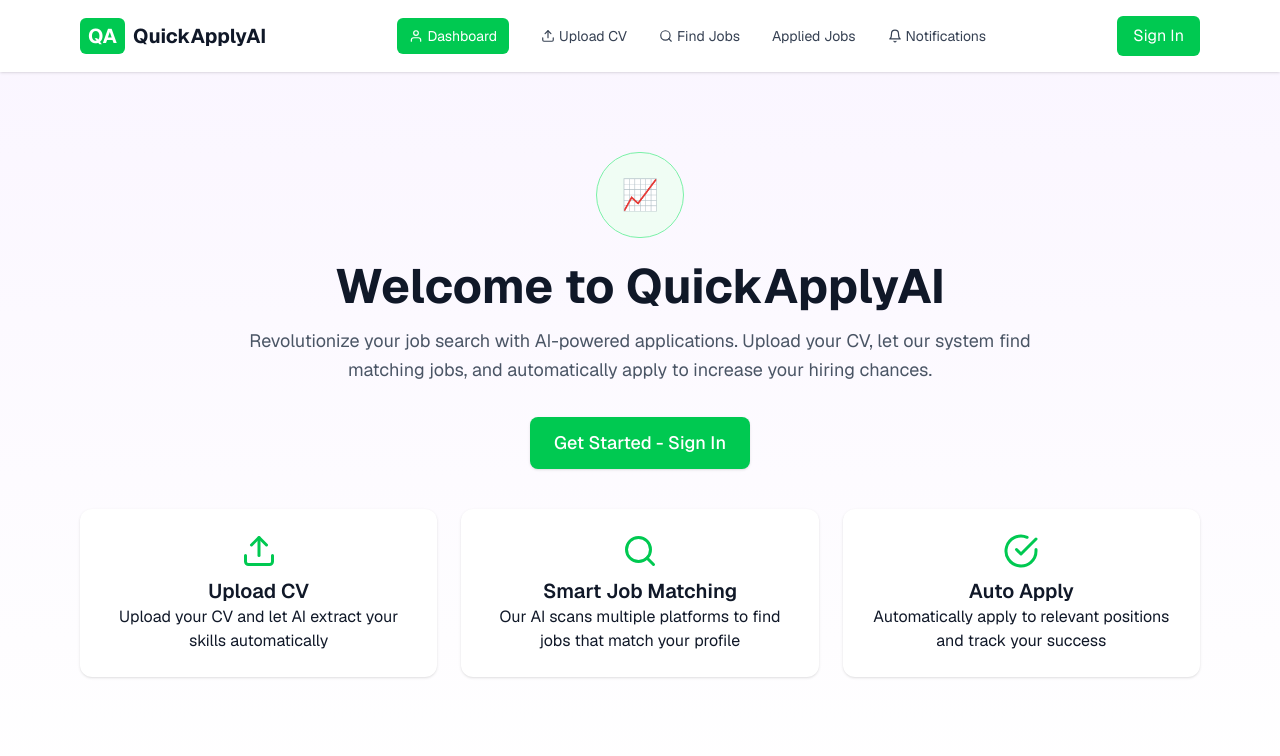
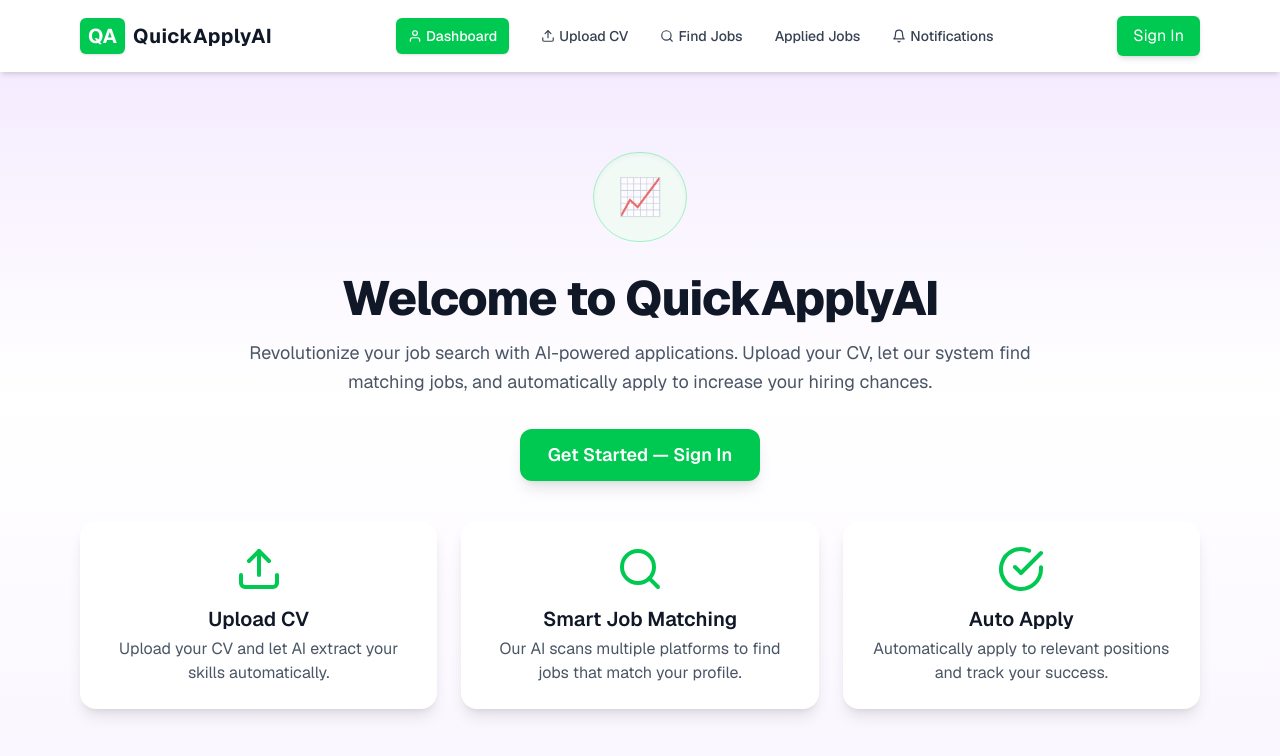
Before and after one commit to HudsonWayne/SignLanguageConvetor, a Next.js app in the folder Desktop/FastApplyAi/fastapplyai/: page / in a window 1280 px wide. Shown: the top 756 px of the page. Built offline with nearby package versions, Linux system fonts and the light colour scheme.

Commit message:
initial commit

```diff
--- a/Desktop/FastApplyAi/fastapplyai/src/app/page.tsx
+++ b/Desktop/FastApplyAi/fastapplyai/src/app/page.tsx
@@ -4,38 +4,38 @@ import { FiUpload, FiSearch, FiCheckCircle, FiBell, FiUser } from "react-icons/f
 
 export default function HomePage() {
   return (
-    <div className="min-h-screen bg-gradient-to-b from-purple-50 to-white text-gray-900 font-sans">
+    <div className="min-h-screen bg-gradient-to-b from-purple-100 via-white to-purple-50 text-gray-900 font-sans">
       {/* NAVBAR */}
-      <nav className="flex items-center justify-between px-6 md:px-20 py-4 shadow-sm bg-white sticky top-0 z-50">
+      <nav className="flex items-center justify-between px-6 md:px-20 py-4 shadow-md bg-white sticky top-0 z-50 backdrop-blur-md bg-opacity-90">
         <div className="flex items-center gap-2 text-xl font-bold">
-          <div className="bg-green-500 text-white rounded-md px-2 py-1">QA</div>
-          QuickApplyAI
+          <div className="bg-green-500 text-white rounded-md px-2 py-1 shadow-sm">QA</div>
+          <span className="tracking-wide">QuickApplyAI</span>
         </div>
 
-        <div className="hidden md:flex items-center gap-8 text-sm text-gray-700">
+        <div className="hidden md:flex items-center gap-8 text-sm text-gray-700 font-medium">
           <Link
             href="/dashboard"
-            className="flex items-center gap-1 hover:bg-green-600 bg-green-500 text-white px-3 py-2 rounded-md"
+            className="flex items-center gap-1 bg-green-500 text-white px-3 py-2 rounded-md hover:bg-green-600 transition-all shadow-sm"
           >
             <FiUser /> Dashboard
           </Link>
-          <Link href="/upload-cv" className="flex items-center gap-1 hover:text-green-600">
+          <Link href="/upload-cv" className="flex items-center gap-1 hover:text-green-600 transition-all">
             <FiUpload /> Upload CV
           </Link>
-          <Link href="/find-jobs" className="flex items-center gap-1 hover:text-green-600">
+          <Link href="/find-jobs" className="flex items-center gap-1 hover:text-green-600 transition-all">
             <FiSearch /> Find Jobs
           </Link>
-          <Link href="/applied" className="hover:text-green-600">
+          <Link href="/applied" className="hover:text-green-600 transition-all">
             Applied Jobs
           </Link>
-          <Link href="/notifications" className="flex items-center gap-1 hover:text-green-600">
+          <Link href="/notifications" className="flex items-center gap-1 hover:text-green-600 transition-all">
             <FiBell /> Notifications
           </Link>
         </div>
 
         <Link
           href="/signin"
-          className="bg-green-500 text-white px-4 py-2 rounded-md flex items-center gap-1 hover:bg-green-600"
+          className="bg-green-500 text-white px-4 py-2 rounded-md flex items-center gap-1 hover:bg-green-600 transition-all shadow-md"
         >
           Sign In
         </Link>
@@ -44,12 +44,12 @@ export default function HomePage() {
       {/* HERO SECTION */}
       <div className="text-center mt-20 mb-10 px-4">
         <div className="flex justify-center">
-          <div className="bg-green-50 border border-green-300 text-green-600 rounded-full p-6 text-3xl">
+          <div className="bg-green-50 border border-green-300 text-green-600 rounded-full p-6 text-4xl shadow-inner animate-pulse">
             📈
           </div>
         </div>
 
-        <h1 className="text-4xl md:text-5xl font-bold mt-6">
+        <h1 className="text-4xl md:text-5xl font-extrabold mt-8 tracking-tight">
           Welcome to QuickApplyAI
         </h1>
 
@@ -61,30 +61,30 @@ export default function HomePage() {
 
         <Link
           href="/signin"
-          className="mt-8 inline-block bg-green-500 text-white px-6 py-3 rounded-lg font-medium text-lg shadow hover:bg-green-600"
+          className="mt-8 inline-block bg-green-500 text-white px-7 py-3 rounded-xl font-semibold text-lg shadow-lg hover:bg-green-600 hover:scale-105 transition-all"
         >
-          Get Started - Sign In
+          Get Started — Sign In
         </Link>
       </div>
 
       {/* FEATURES */}
       <div className="grid grid-cols-1 md:grid-cols-3 gap-6 px-6 md:px-20 mt-10 pb-20">
-        <div className="bg-white rounded-xl shadow p-6 text-center hover:shadow-lg">
-          <FiUpload className="mx-auto text-4xl text-green-500 mb-2" />
+        <div className="bg-white rounded-2xl shadow-lg p-6 text-center hover:shadow-xl hover:scale-105 transition-all cursor-pointer">
+          <FiUpload className="mx-auto text-5xl text-green-500 mb-3" />
           <h3 className="text-xl font-semibold">Upload CV</h3>
-          <p>Upload your CV and let AI extract your skills automatically</p>
+          <p className="text-gray-600 mt-1">Upload your CV and let AI extract your skills automatically.</p>
         </div>
 
-        <div className="bg-white rounded-xl shadow p-6 text-center hover:shadow-lg">
-          <FiSearch className="mx-auto text-4xl text-green-500 mb-2" />
+        <div className="bg-white rounded-2xl shadow-lg p-6 text-center hover:shadow-xl hover:scale-105 transition-all cursor-pointer">
+          <FiSearch className="mx-auto text-5xl text-green-500 mb-3" />
           <h3 className="text-xl font-semibold">Smart Job Matching</h3>
-          <p>Our AI scans multiple platforms to find jobs that match your profile</p>
+          <p className="text-gray-600 mt-1">Our AI scans multiple platforms to find jobs that match your profile.</p>
         </div>
 
-        <div className="bg-white rounded-xl shadow p-6 text-center hover:shadow-lg">
-          <FiCheckCircle className="mx-auto text-4xl text-green-500 mb-2" />
+        <div className="bg-white rounded-2xl shadow-lg p-6 text-center hover:shadow-xl hover:scale-105 transition-all cursor-pointer">
+          <FiCheckCircle className="mx-auto text-5xl text-green-500 mb-3" />
           <h3 className="text-xl font-semibold">Auto Apply</h3>
-          <p>Automatically apply to relevant positions and track your success</p>
+          <p className="text-gray-600 mt-1">Automatically apply to relevant positions and track your success.</p>
         </div>
       </div>
     </div>
```
